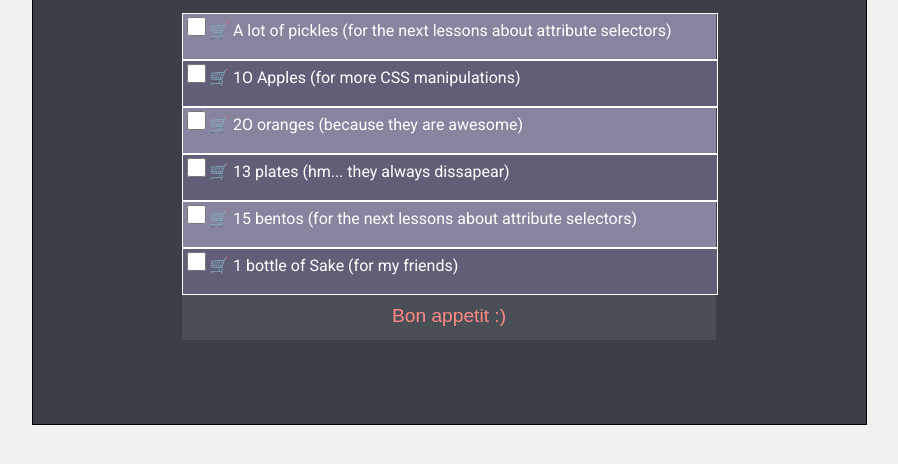
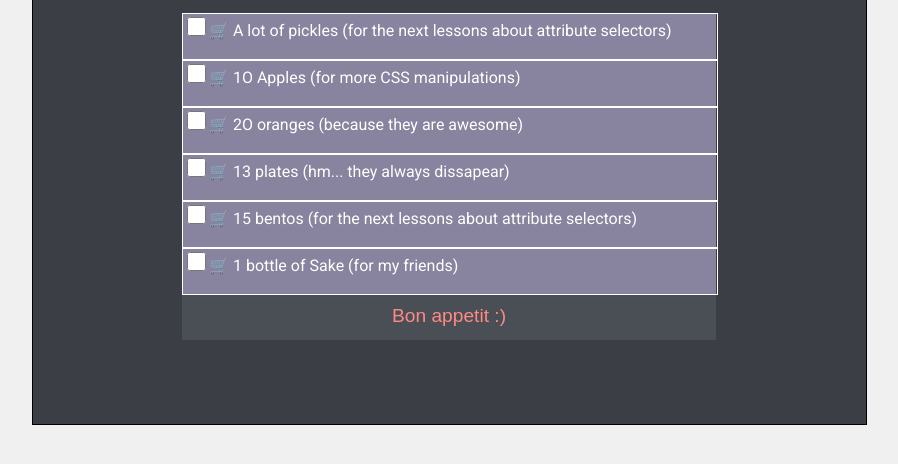
Before and after one commit to DmytroKozlovskiy/shopping-list, a plain HTML site: page index.html in a window 1280 px wide. Shown: the part 174-638 px from the top of the page, without its empty margins (191-1089 px from the left). Drawn offline with Linux system fonts and the light colour scheme.

Commit message:
Delete background color from nth-child li.

```diff
--- a/style.css
+++ b/style.css
@@ -62,9 +62,7 @@ label::after {
   margin-left: 5px;
 }
 
-ul.shopping-list li:nth-child(even) {
-  background-color: #625E77;
-}
+
 
 button {
   margin: auto;
```
